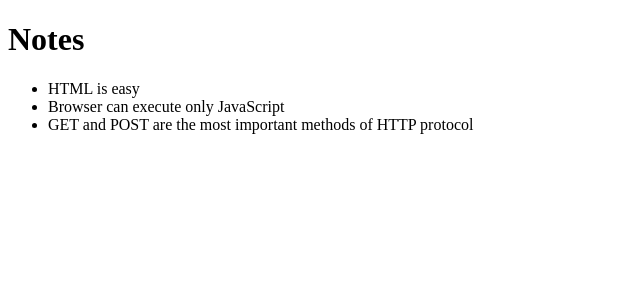
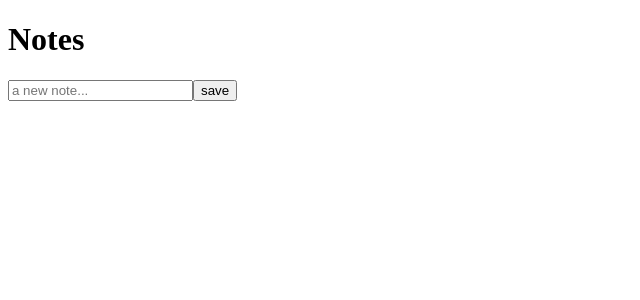
Before and after one commit to AustinWang0120/fso_demo, a React (Create React App) app: page / in a window 1280 px wide. Shown: the top 300 px of the page, without its empty margins (0-640 px from the left). Built offline with nearby package versions, Linux system fonts and the light colour scheme.

Commit message:
Add a controlled component

```diff
--- a/src/App.js
+++ b/src/App.js
@@ -1,12 +1,36 @@
-const App = ({ notes }) => {
+import { useState } from "react"
+import Note from "./components/Note"
+
+const App = () => {
+  const [notes, setNotes] = useState([])
+  const [newNote, setNewNote] = useState("")
+
+  const addNote = (event) => {
+    event.preventDefault()
+    const noteObject = {
+      content: newNote,
+      important: Math.random() < 0.5,
+      id: notes.length + 1,
+    }
+    setNotes(notes.concat(noteObject))
+    setNewNote("")
+  }
+
+  const handleNoteChange = (event) => {
+    console.log(event.target.value)
+    setNewNote(event.target.value)
+  }
+
   return (
     <div>
       <h1>Notes</h1>
       <ul>
-        <li>{notes[0].content}</li>
-        <li>{notes[1].content}</li>
-        <li>{notes[2].content}</li>
+        {notes.map((note) => <Note key={note.id} note={note} />)}
       </ul>
+      <form onSubmit={addNote}>
+        <input value={newNote} placeholder="a new note..." onChange={handleNoteChange} />
+        <button type="submit">save</button>
+      </form>
     </div>
   )
 }
--- /dev/null
+++ b/src/components/Note.js
@@ -0,0 +1,7 @@
+const Note = ({ note }) => {
+  return (
+    <li>{note.content}</li>
+  )
+}
+
+export default Note
--- a/src/index.js
+++ b/src/index.js
@@ -3,22 +3,4 @@ import ReactDOM from "react-dom/client"
 
 import App from "./App"
 
-const notes = [
-  {
-    id: 1,
-    content: 'HTML is easy',
-    important: true
-  },
-  {
-    id: 2,
-    content: 'Browser can execute only JavaScript',
-    important: false
-  },
-  {
-    id: 3,
-    content: 'GET and POST are the most important methods of HTTP protocol',
-    important: true
-  }
-]
-
-ReactDOM.createRoot(document.getElementById("root")).render(<App notes={notes} />)
+ReactDOM.createRoot(document.getElementById("root")).render(<App />)
```
